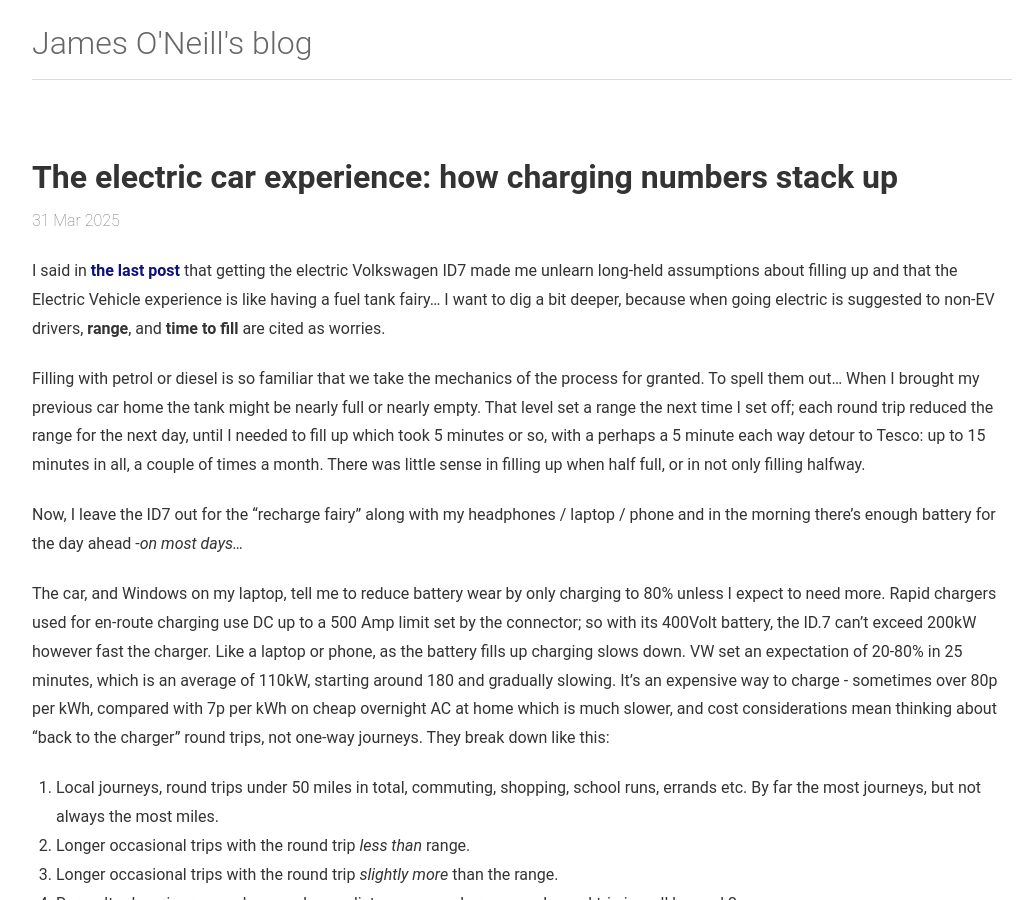
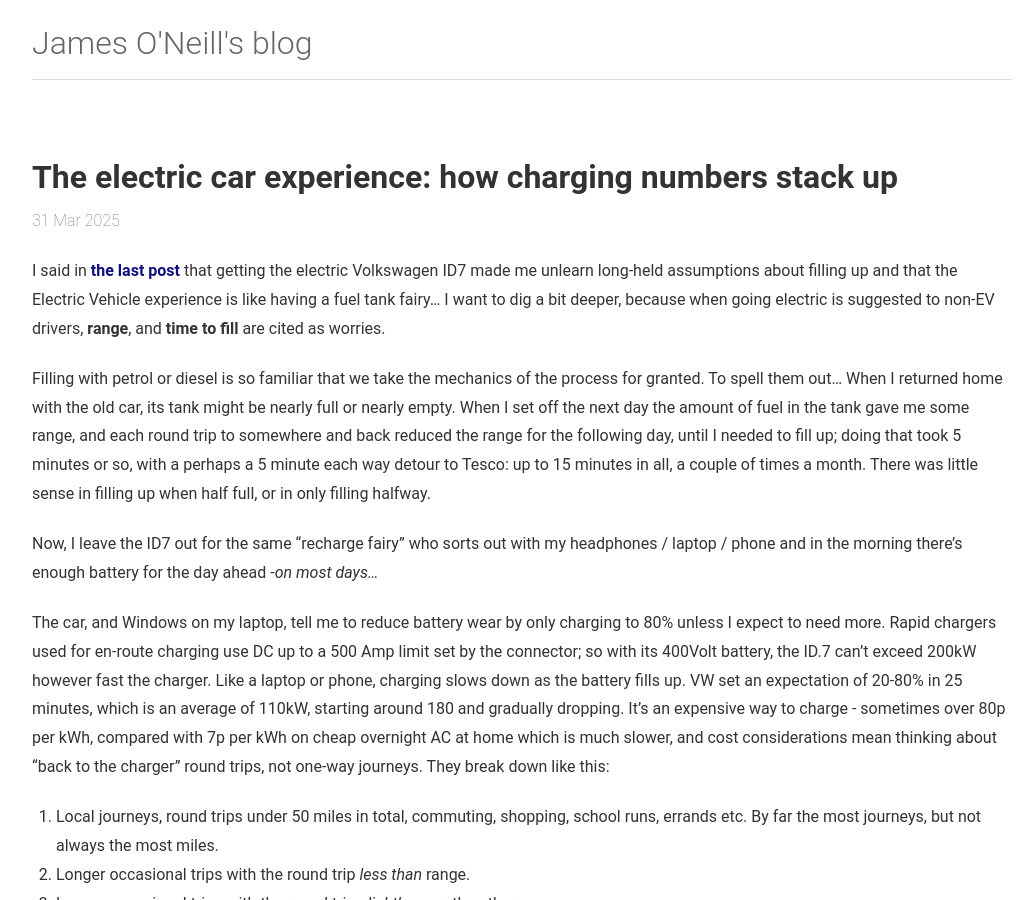
Before and after one commit to jhoneill/jhoneill.github.io, a Jekyll site: the page built from _posts/2025-03-31-Charging.md, in a window 1280 px wide and 900 px high. Shown: the whole window, without its empty margins (118-1154 px from the left). Built offline with Jekyll 4.4.1, drawn with Linux system fonts in a browser that asks for light colours; some of the changed text lies outside the part shown.

Commit message:
upates to post #2

```diff
--- a/_posts/2025-03-31-Charging.md
+++ b/_posts/2025-03-31-Charging.md
@@ -12,22 +12,22 @@
 non-EV drivers, **range**, and **time to fill**  are cited as worries.
 
 Filling with petrol or diesel is so familiar that we take the mechanics of the
-process for granted. To spell them out… When I brought my previous car home the
-tank might be nearly full or nearly empty. That level set a range the next time I
-set off; each round trip reduced the range for the next day, until I needed to
-fill up which took 5 minutes or so, with a perhaps a 5 minute each way detour
+process for granted. To spell them out… When I returned home with the old car, its
+tank might be nearly full or nearly empty. When I set off the next day the amount of fuel in the tank gave me some range,
+and each round trip to somewhere and back reduced the range for the following day, until I needed to
+fill up; doing that took 5 minutes or so, with a perhaps a 5 minute each way detour
 to Tesco: up to 15 minutes in all, a couple of times a month. There was little
-sense in filling up when half full, or in not only filling halfway.
+sense in filling up when half full, or in only filling halfway.
 
-Now, I leave the ID7 out for the “recharge fairy” along with my headphones / laptop /
+Now, I leave the ID7 out for the same “recharge fairy” who sorts out with my headphones / laptop /
 phone and in the morning there’s enough battery for the day ahead -*on most days...*
 
 The car, and Windows on my laptop, tell me to reduce battery wear by only
 charging to 80% unless I expect to need more. Rapid chargers used for en-route
 charging use DC up to a 500 Amp limit set by the connector; so with its 400Volt
-battery, the ID.7 can’t exceed 200kW however fast the charger. Like a laptop or phone, as the battery
-fills up charging slows down. VW set an expectation of 20-80% in 25 minutes, which is an
-average of 110kW, starting around 180 and gradually slowing. It’s an expensive
+battery, the ID.7 can’t exceed 200kW however fast the charger. Like a laptop or phone, charging slows down as the battery
+fills up. VW set an expectation of 20-80% in 25 minutes, which is an
+average of 110kW, starting around 180 and gradually dropping. It’s an expensive
 way to charge - sometimes over 80p per kWh, compared with 7p per kWh on cheap
 overnight AC at home which is much slower, and cost considerations mean thinking about “back to the
 charger” round trips, not one-way journeys. They break down like this:
@@ -110,9 +110,9 @@
 and for most of *those*, it’s using existing stops not adding any. Time to give yourself 300 miles of range doesn't matter because it's fewer miles until the next stop,
 and you don't want to return home with a lot of expensive charge unused.
 
-But **what about finding a charger?** [The UK had 8,353 Petrol stations at the
-end of
-2023](https://www.statista.com/statistics/312047/petrol-station-sites-by-brand-in-the-united-kingdom-uk/)
+But **what about finding a charger?**
+
+[The UK had 8,353 Petrol stations at the end of 2023](https://www.statista.com/statistics/312047/petrol-station-sites-by-brand-in-the-united-kingdom-uk/)
 with an estimated 8 pumps per station, its about a pump per 500
 combustion-engine cars –their use is predictable: we know how often they need to
 fill and how long that takes, so we can calculate pump utilization. Experience
@@ -124,16 +124,16 @@
 figure is guesswork; and drivers without a home charger are a separate question. But it's a fair guess we won't want to be much further from a charger than from a pump when we need one so eventually, we'll need a similar number of locations.
 
 In February 2025 [Zapmap’s database of UK
-points](https://www.zap-map.com/ev-stats/how-many-charging-points) showed counting all speeds of charger there are more chargers than petrol pumps. But concentrating on *rapid* ones, there 5850 locations in the UK of which about 5000 are in England which conveniently has an area of
+points](https://www.zap-map.com/ev-stats/how-many-charging-points) showed, counting all speeds of charger, the UK has chargers than petrol pumps. But concentrating on *rapid* ones, there are 5850 *locations* in the UK of which about 5000 are in England which conveniently has an area of
 50,000 square miles making one for every 10 square miles. In some rural areas – and
 most of Scotland and Wales are classified as rural – the nearest charger is
 a long way away, but so is the nearest petrol station or shop.
-The CC had an out of date list of petrol stations (no Point-of-Interest updates)
+The sat-nav in my old Volkswagen had an out of date list of petrol stations (no Point-of-Interest updates)
 but it couldn’t factor them into a route based on fuel in the tank and expected
 consumption. The ID7 will say “Oh, you want to go *there* with *this* juice… OK,
-we’ll need to stop *here* - from a live list - and add *this much*, I’ll pre-warm the battery for
+we’ll need to stop *here* - from a live list - and add *this much*, I’ll pre-warm the battery so you get the
 best charging speed and you get a 12 minute break” – it’s not a purely EV thing
-but navigation has improved a lot since the CC was launched. The guidance updates to reflect battery use, so when mileage was better than expected the car told me I no longer needed to stop to get home.
+but navigation has improved a lot since VW last updated the CC. The ID7's guidance updates to reflect battery use, so when mileage was better than expected the car told me I no longer needed to stop to get home.
 
 The car isn't the only source of infomation about charge points, there are multiple apps, and I’ll talk about the data around charge points and what we can learn from it in
 another post.
```
